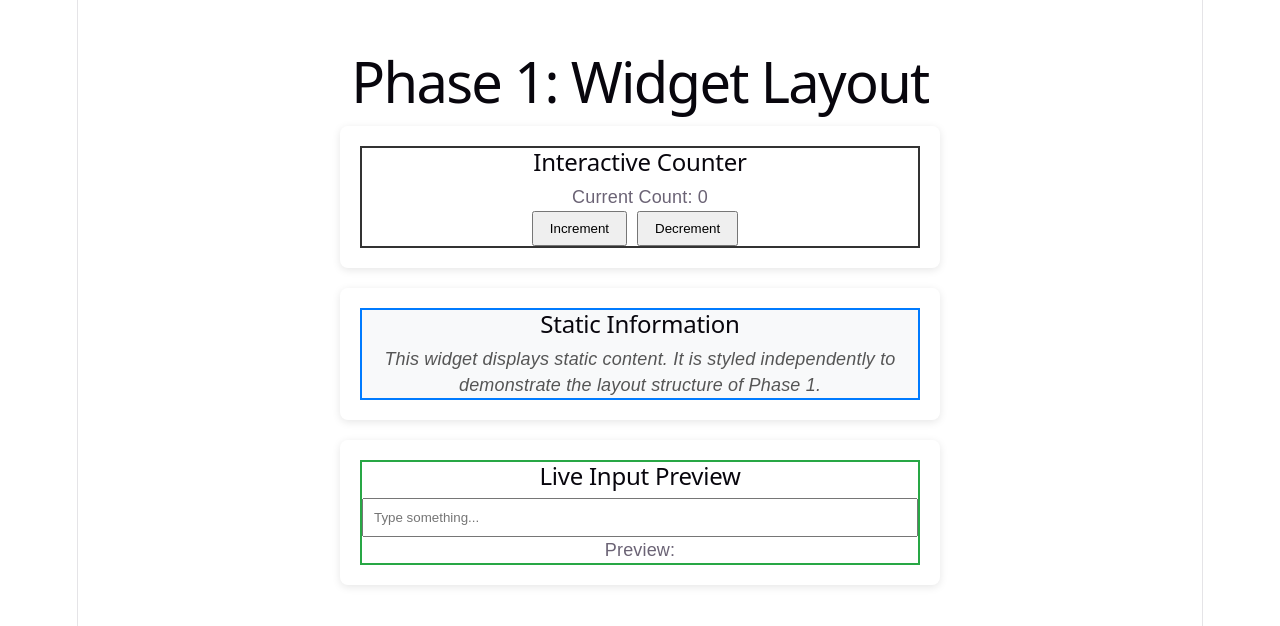
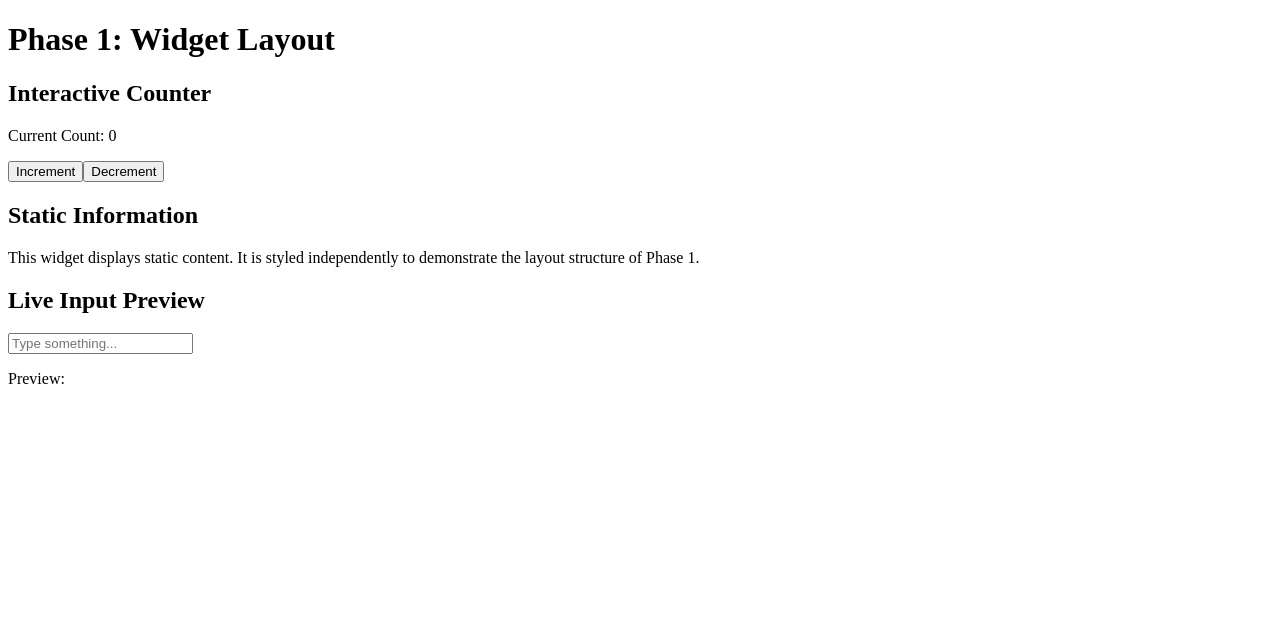
Before and after one commit to Monash-FIT3170/2026W2-GarticHands, a React (Vite) app in the folder Training/SpikeOne/client/: page / in a window 1280 px wide. Shown: the top 626 px of the page. Built offline with nearby package versions, Linux system fonts and the light colour scheme.

Commit message:
phase 3, removed all css files, updated tsx files

```diff
--- a/Training/SpikeOne/client/src/App.css
+++ /dev/null
@@ -1,41 +0,0 @@
-.app-container {
-  font-family: sans-serif;
-  max-width: 600px;
-  margin: 2rem auto;
-  padding: 0 1rem;
-}
-
-.counter-widget {
-  border: 2px solid #333;
-}
-
-.counter-widget button {
-  margin-right: 10px;
-  padding: 8px 16px;
-  cursor: pointer;
-}
-
-.display-widget {
-  border: 2px solid #007bff;
-  background-color: #f8f9fa;
-}
-
-.display-text {
-  color: #555;
-  font-style: italic;
-}
-
-.input-widget {
-  border: 2px solid #28a745;
-}
-
-.input-widget input {
-  width: 100%;
-  padding: 10px;
-  box-sizing: border-box;
-}
-
-.input-preview {
-  font-weight: bold;
-  color: #28a745;
-}
--- a/Training/SpikeOne/client/src/App.tsx
+++ b/Training/SpikeOne/client/src/App.tsx
@@ -1,5 +1,4 @@
 import { useState } from 'react'
-import './App.css'
 import Card from './components/Card'
 
 function App() {
--- a/Training/SpikeOne/client/src/components/Card.tsx
+++ b/Training/SpikeOne/client/src/components/Card.tsx
@@ -1,5 +1,3 @@
-import './Card.css'
-
 interface CardProps {
   children: React.ReactNode
 }
--- a/Training/SpikeOne/client/src/components/card.css
+++ /dev/null
@@ -1,6 +0,0 @@
-.card {
-  padding: 20px;
-  border-radius: 8px;
-  box-shadow: 0 2px 8px rgba(0, 0, 0, 0.1);
-  margin-bottom: 20px;
-}
--- a/Training/SpikeOne/client/src/index.css
+++ /dev/null
@@ -1,111 +0,0 @@
-:root {
-  --text: #6b6375;
-  --text-h: #08060d;
-  --bg: #fff;
-  --border: #e5e4e7;
-  --code-bg: #f4f3ec;
-  --accent: #aa3bff;
-  --accent-bg: rgba(170, 59, 255, 0.1);
-  --accent-border: rgba(170, 59, 255, 0.5);
-  --social-bg: rgba(244, 243, 236, 0.5);
-  --shadow:
-    rgba(0, 0, 0, 0.1) 0 10px 15px -3px, rgba(0, 0, 0, 0.05) 0 4px 6px -2px;
-
-  --sans: system-ui, 'Segoe UI', Roboto, sans-serif;
-  --heading: system-ui, 'Segoe UI', Roboto, sans-serif;
-  --mono: ui-monospace, Consolas, monospace;
-
-  font: 18px/145% var(--sans);
-  letter-spacing: 0.18px;
-  color-scheme: light dark;
-  color: var(--text);
-  background: var(--bg);
-  font-synthesis: none;
-  text-rendering: optimizeLegibility;
-  -webkit-font-smoothing: antialiased;
-  -moz-osx-font-smoothing: grayscale;
-
-  @media (max-width: 1024px) {
-    font-size: 16px;
-  }
-}
-
-@media (prefers-color-scheme: dark) {
-  :root {
-    --text: #9ca3af;
-    --text-h: #f3f4f6;
-    --bg: #16171d;
-    --border: #2e303a;
-    --code-bg: #1f2028;
-    --accent: #c084fc;
-    --accent-bg: rgba(192, 132, 252, 0.15);
-    --accent-border: rgba(192, 132, 252, 0.5);
-    --social-bg: rgba(47, 48, 58, 0.5);
-    --shadow:
-      rgba(0, 0, 0, 0.4) 0 10px 15px -3px, rgba(0, 0, 0, 0.25) 0 4px 6px -2px;
-  }
-
-  #social .button-icon {
-    filter: invert(1) brightness(2);
-  }
-}
-
-#root {
-  width: 1126px;
-  max-width: 100%;
-  margin: 0 auto;
-  text-align: center;
-  border-inline: 1px solid var(--border);
-  min-height: 100svh;
-  display: flex;
-  flex-direction: column;
-  box-sizing: border-box;
-}
-
-body {
-  margin: 0;
-}
-
-h1,
-h2 {
-  font-family: var(--heading);
-  font-weight: 500;
-  color: var(--text-h);
-}
-
-h1 {
-  font-size: 56px;
-  letter-spacing: -1.68px;
-  margin: 32px 0;
-  @media (max-width: 1024px) {
-    font-size: 36px;
-    margin: 20px 0;
-  }
-}
-h2 {
-  font-size: 24px;
-  line-height: 118%;
-  letter-spacing: -0.24px;
-  margin: 0 0 8px;
-  @media (max-width: 1024px) {
-    font-size: 20px;
-  }
-}
-p {
-  margin: 0;
-}
-
-code,
-.counter {
-  font-family: var(--mono);
-  display: inline-flex;
-  border-radius: 4px;
-  color: var(--text-h);
-}
-
-code {
-  font-size: 15px;
-  line-height: 135%;
-  padding: 4px 8px;
-  background: var(--code-bg);
-}
--- a/Training/SpikeOne/client/src/main.tsx
+++ b/Training/SpikeOne/client/src/main.tsx
@@ -1,6 +1,5 @@
 import { StrictMode } from 'react'
 import { createRoot } from 'react-dom/client'
-import './index.css'
 import App from './App.tsx'
 
 createRoot(document.getElementById('root') as HTMLElement).render(
```
